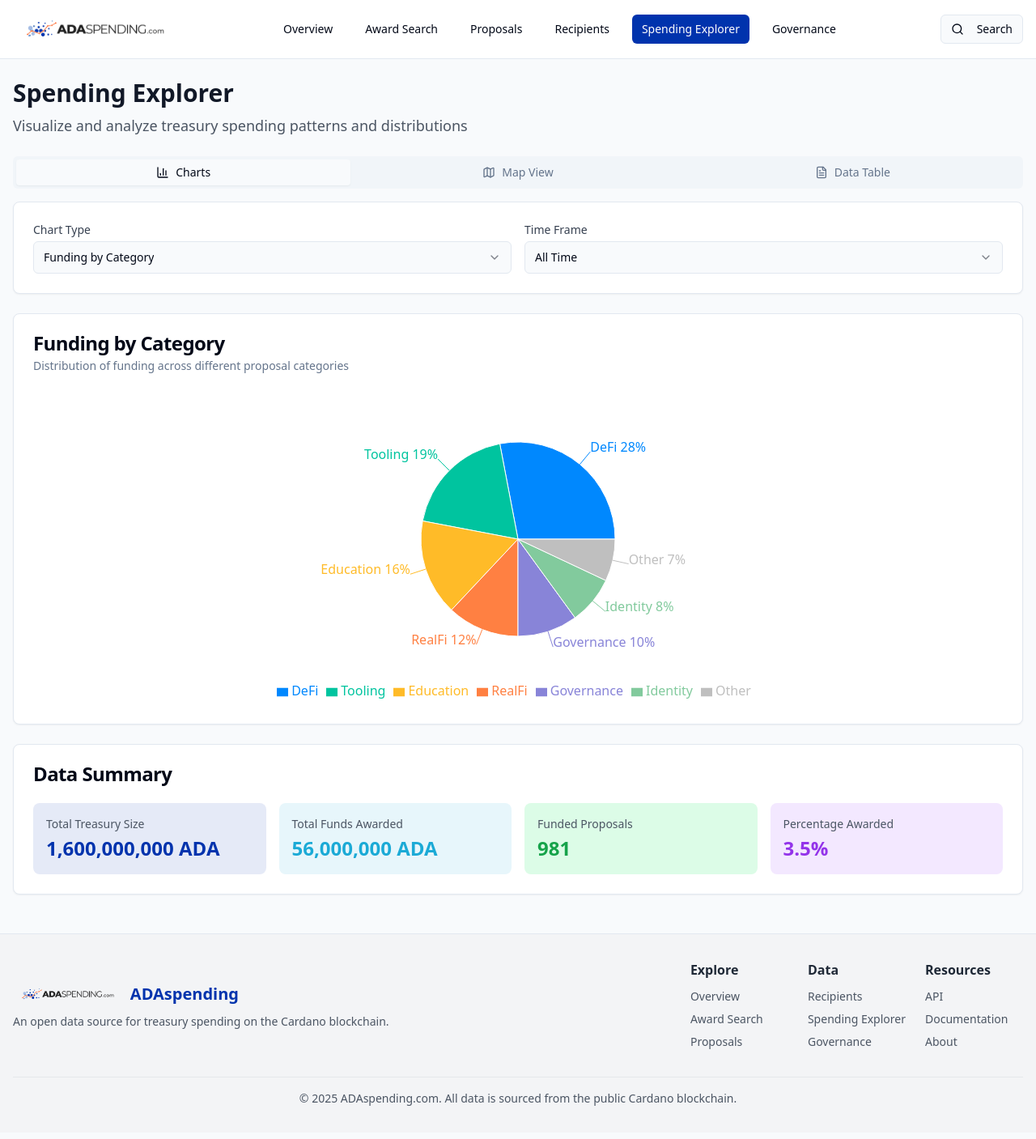
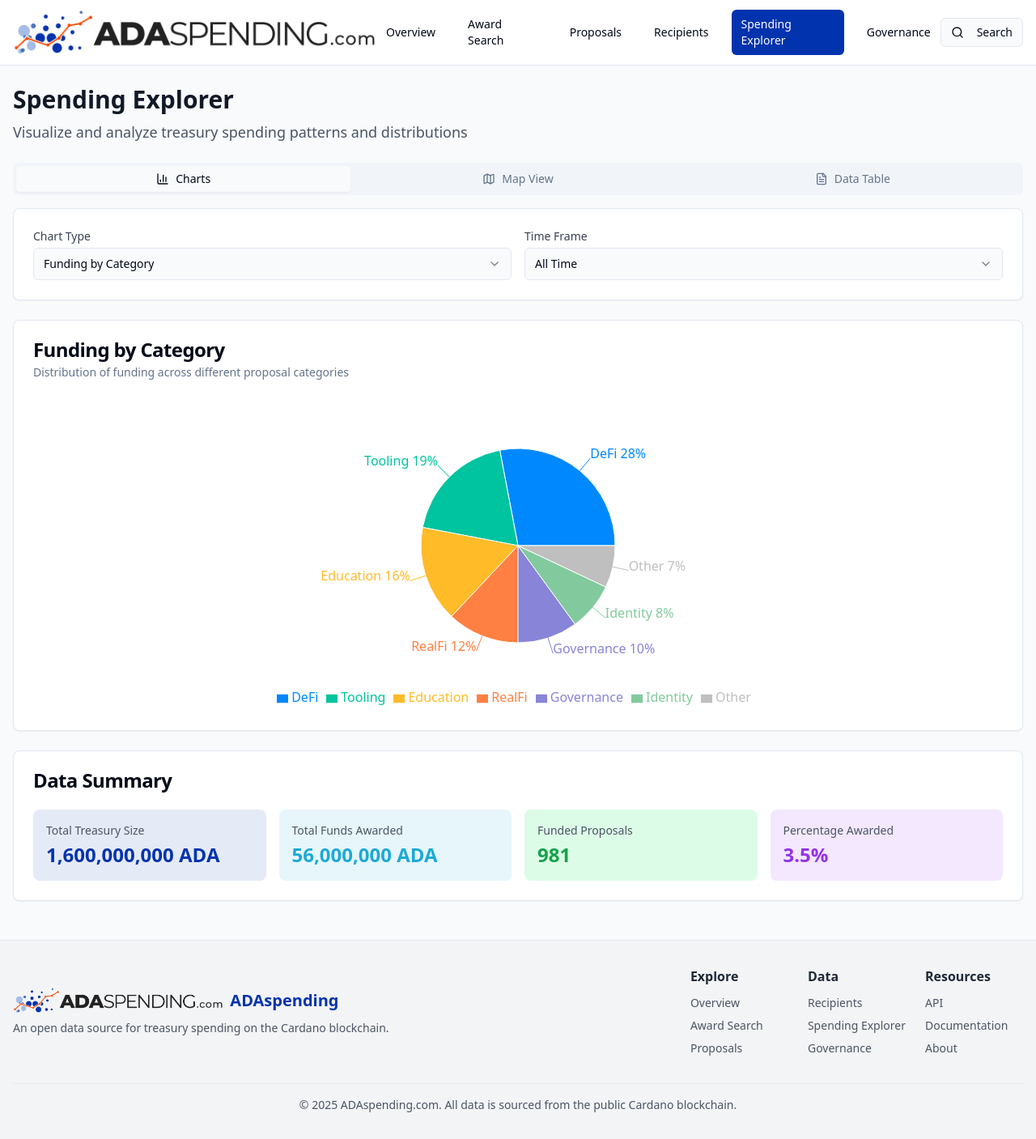
Before and after one commit to otavioaclima/adaspending, a React (Vite) app: page /explorer in a window 1280 px wide. Shown: the whole page at 81% size. Built offline with nearby package versions, Linux system fonts and the light colour scheme.

Commit message:
Fix: Increase logo size in header
Increase the size of the logo in the header.

```diff
--- a/src/components/layout/Layout.tsx
+++ b/src/components/layout/Layout.tsx
@@ -24,9 +24,9 @@ const Layout = ({ children }: { children: React.ReactNode }) => {
           <div className="flex items-center space-x-2">
             <Link to="/" className="flex items-center">
               <img
-                src="/lovable-uploads/2c4f875e-42d5-46d5-a340-7955b881717a.png"
+                src="/lovable-uploads/e4da4614-7cea-4f9c-853c-3f019f7932ca.png"
                 alt="ADAspending Logo"
-                className="h-12 w-auto" // Increased size from h-8 to h-12
+                className="h-14 w-auto" // Increased size from h-12 to h-14
               />
             </Link>
           </div>
@@ -85,7 +85,7 @@ const Layout = ({ children }: { children: React.ReactNode }) => {
             <div className="mb-4 md:mb-0">
               <div className="flex items-center justify-center md:justify-start space-x-2">
                 <img
-                  src="/lovable-uploads/2c4f875e-42d5-46d5-a340-7955b881717a.png"
+                  src="/lovable-uploads/e4da4614-7cea-4f9c-853c-3f019f7932ca.png"
                   alt="ADAspending Logo"
                   className="h-8 w-auto"
                 />
```
Also changed, not shown: public/lovable-uploads/e4da4614-7cea-4f9c-853c-3f019f7932ca.png (added).
